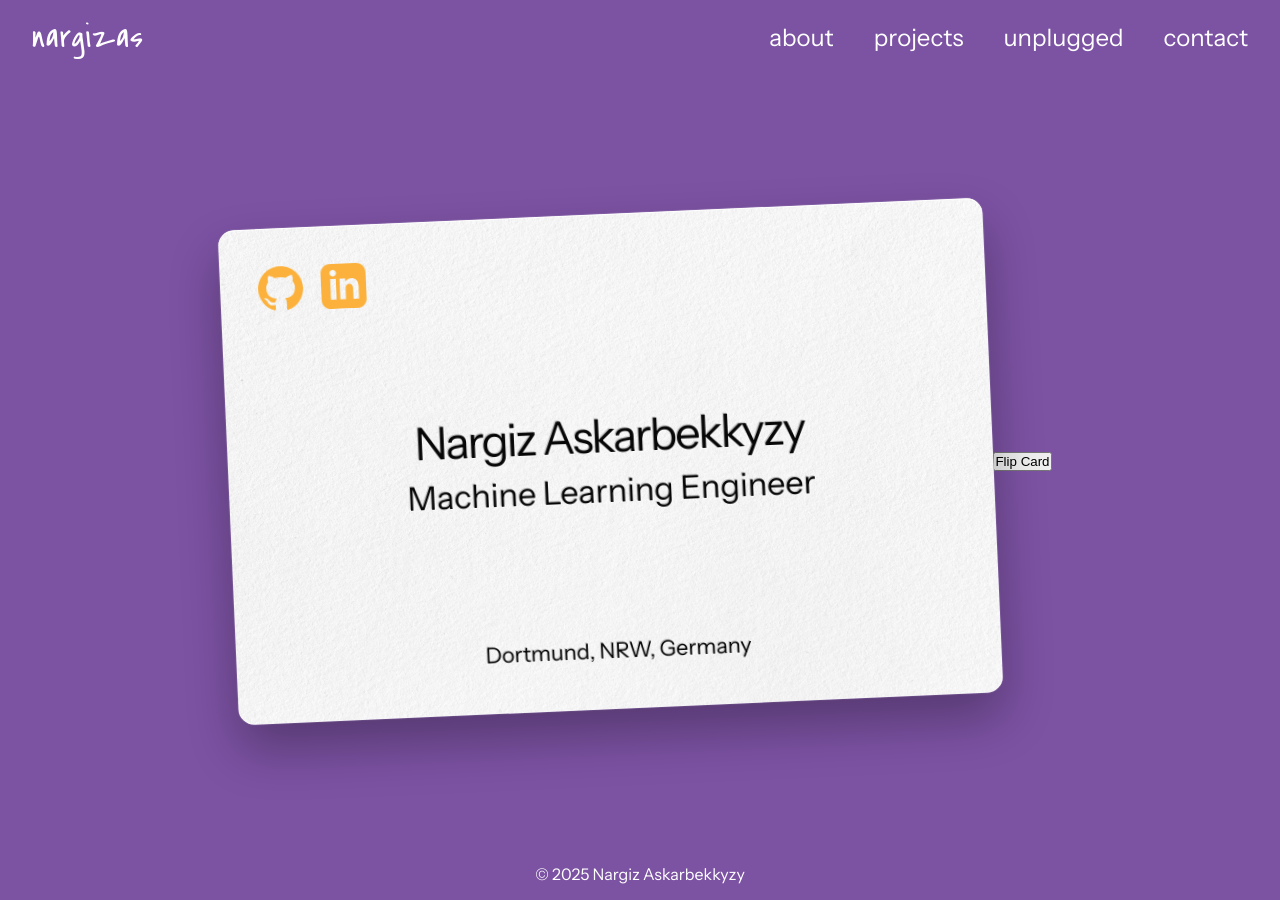
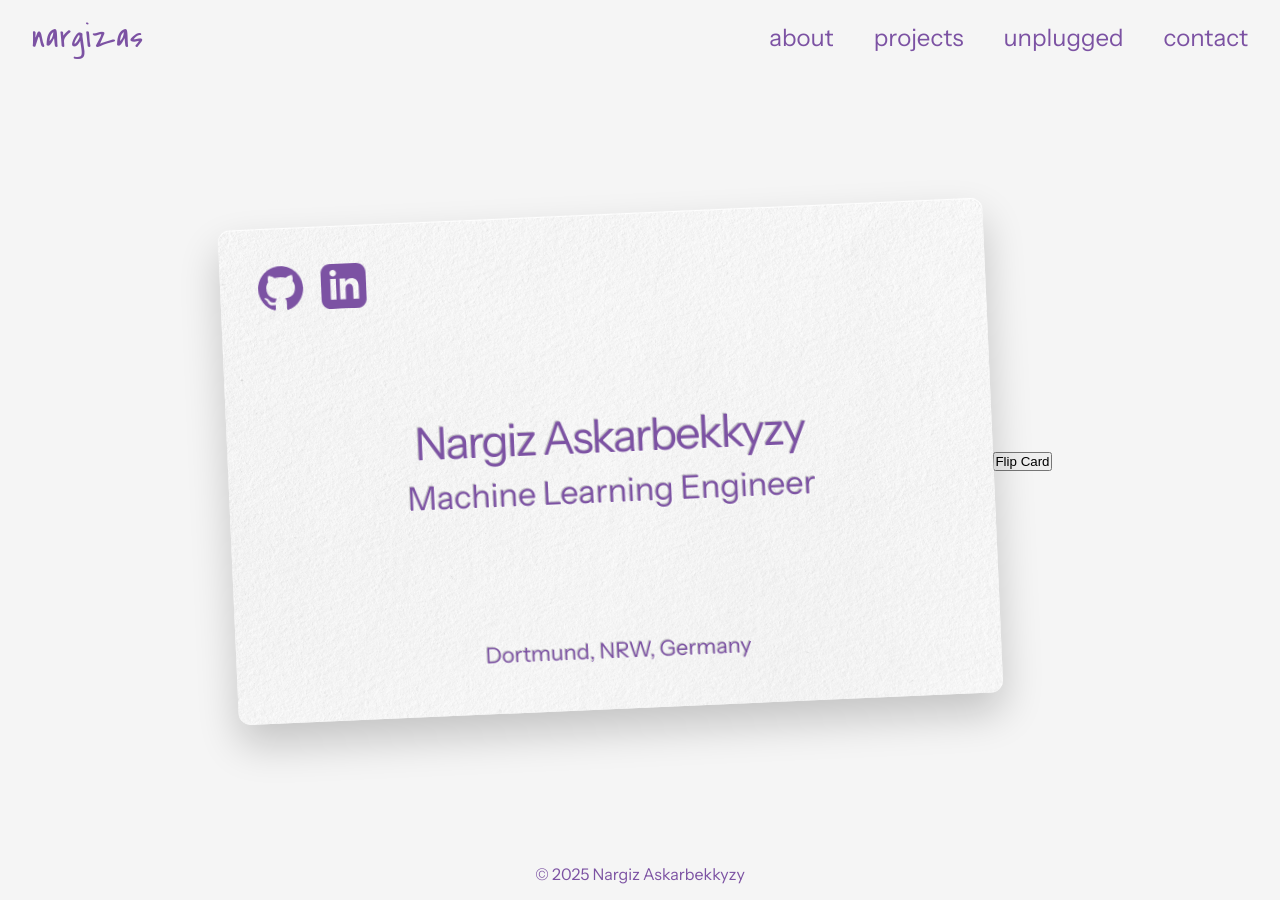
Before and after one commit to nargizas/nargizas.github.io, a Jekyll site: the page built from index.html, in a window 1280 px wide. Built offline with Jekyll 4.4.1, drawn with Linux system fonts in a browser that asks for light colours.

Commit message:
added const variables and changed colors

```diff
--- /dev/null
+++ b/_sass/_constants.scss
@@ -0,0 +1,8 @@
+$accent-color: #7C52A3;
+$text-color: #7C52A3;
+$card-text-color: #7C52A3;
+$icon-color: #7C52A3;
+$background-color: #f5f5f5;
+$font-family: 'Instrument Sans', sans-serif;
+$font-family-logo: 'Covered By Your Grace';
+$background-sidebar: #d4c5e0
--- a/_sass/_main.scss
+++ b/_sass/_main.scss
@@ -1,3 +1,5 @@
+@use 'constants';
+
 * {
     margin: 0;
     padding: 0;
@@ -16,8 +18,8 @@ body {
     display: flex;
     flex: 1;
     min-height: 100vh;
-    background-color: #7C52A3;
-    font-family: 'Instrument Sans';
+    background-color: constants.$background-color;
+    font-family: constants.$font-family;
 }
 
 main {
@@ -31,5 +33,5 @@ main {
 footer {
     text-align: center;
     padding: 1rem;
-    color: white;
+    color: constants.$text-color;
 }
--- a/_sass/_nav.scss
+++ b/_sass/_nav.scss
@@ -1,3 +1,5 @@
+@use 'constants';
+
 nav {
     display: flex;
     justify-content: space-between;
@@ -14,15 +16,15 @@ nav {
 
 
 .logo {
-    font-family: 'Covered By Your Grace', cursive;
+    font-family: constants.$font-family-logo;
     font-size: 2rem;
-    color: white;
+    color: constants.$text-color;
     font-weight: 400;
     letter-spacing: 1px;
     z-index: 1001;
 
     a {
-        color: white;
+        color: constants.$text-color;
         text-decoration: none;
     }
 }
@@ -33,7 +35,7 @@ nav {
     list-style: none;
 
     a {
-        color: white;
+        color: constants.$text-color;
         text-decoration: none;
         font-size: 1.5rem;
         font-weight: 300;
@@ -47,7 +49,7 @@ nav {
             left: 0;
             width: 0;
             height: 2px;
-            background: white;
+            background: constants.$text-color;
             transition: width 0.2s ease;
         }
 
@@ -67,7 +69,7 @@ nav {
         height: 100vh;
         width: 70%;
         max-width: 300px;
-        background: #b19ec0;
+        background: constants.$background-sidebar;
         backdrop-filter: blur(10px);
         flex-direction: column;
         align-items: center;
@@ -114,7 +116,7 @@ nav {
     span {
         width: 28px;
         height: 3px;
-        background: white;
+        background: constants.$text-color;
         border-radius: 2px;
         transition: all 0.3s ease;
         transform-origin: center;
--- a/_sass/pages/_index.scss
+++ b/_sass/pages/_index.scss
@@ -1,3 +1,5 @@
+@use 'constants';
+
 .card-wrapper {
     width: 85vh;
     height: 55vh;
@@ -6,9 +8,9 @@
     box-sizing: border-box;
     perspective: 1000px;
 
-    &:hover .card {
-        transform: rotateY(180deg);
-    }
+    // &:hover .card {
+    // transform: rotateY(180deg);
+    // }
 }
 
 .card {
@@ -22,10 +24,10 @@
     background-size: cover;
     background-position: center;
     background-repeat: no-repeat;
-    border-radius: 16px;
+    border-radius: 12px;
 
     box-shadow:
-        0 25px 50px rgba(0, 0, 0, 0.3),
+        0 20px 40px rgba(0, 0, 0, 0.2),
         0 0 0 1px rgba(255, 255, 255, 0.1),
         inset 0 1px 0 rgba(255, 255, 255, 0.9);
     transform: rotate(-2.5deg);
@@ -42,7 +44,7 @@
     &:hover {
         transform: rotate(0deg) translateY(-10px);
         box-shadow:
-            0 40px 70px rgba(0, 0, 0, 0.4),
+            0 25px 50px rgba(0, 0, 0, 0.3),
             0 0 0 1px rgba(255, 255, 255, 0.2),
             inset 0 1px 0 rgba(255, 255, 255, 0.9);
     }
@@ -71,7 +73,7 @@
         svg {
             width: 2.5em;
             height: 2.5em;
-            fill: #FBB13C;
+            fill: constants.$accent-color;
             max-width: 100%;
             height: auto;
         }
@@ -88,7 +90,7 @@
 
 .card-text {
     font-weight: normal;
-    color: #080708;
+    color: constants.$card-text-color;
 
     text-shadow:
         1px 1px 0 rgba(255, 255, 255, 0.4),
```
